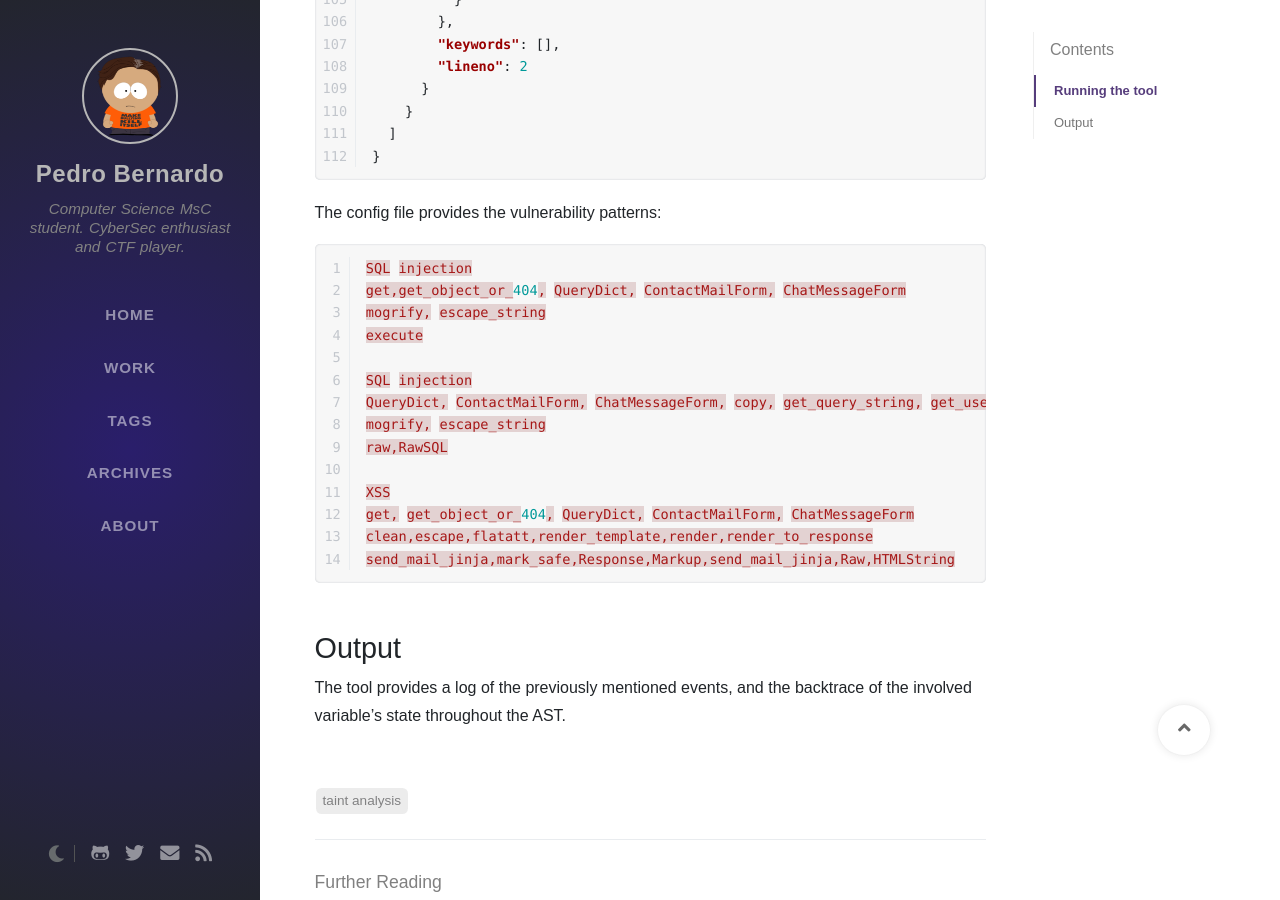
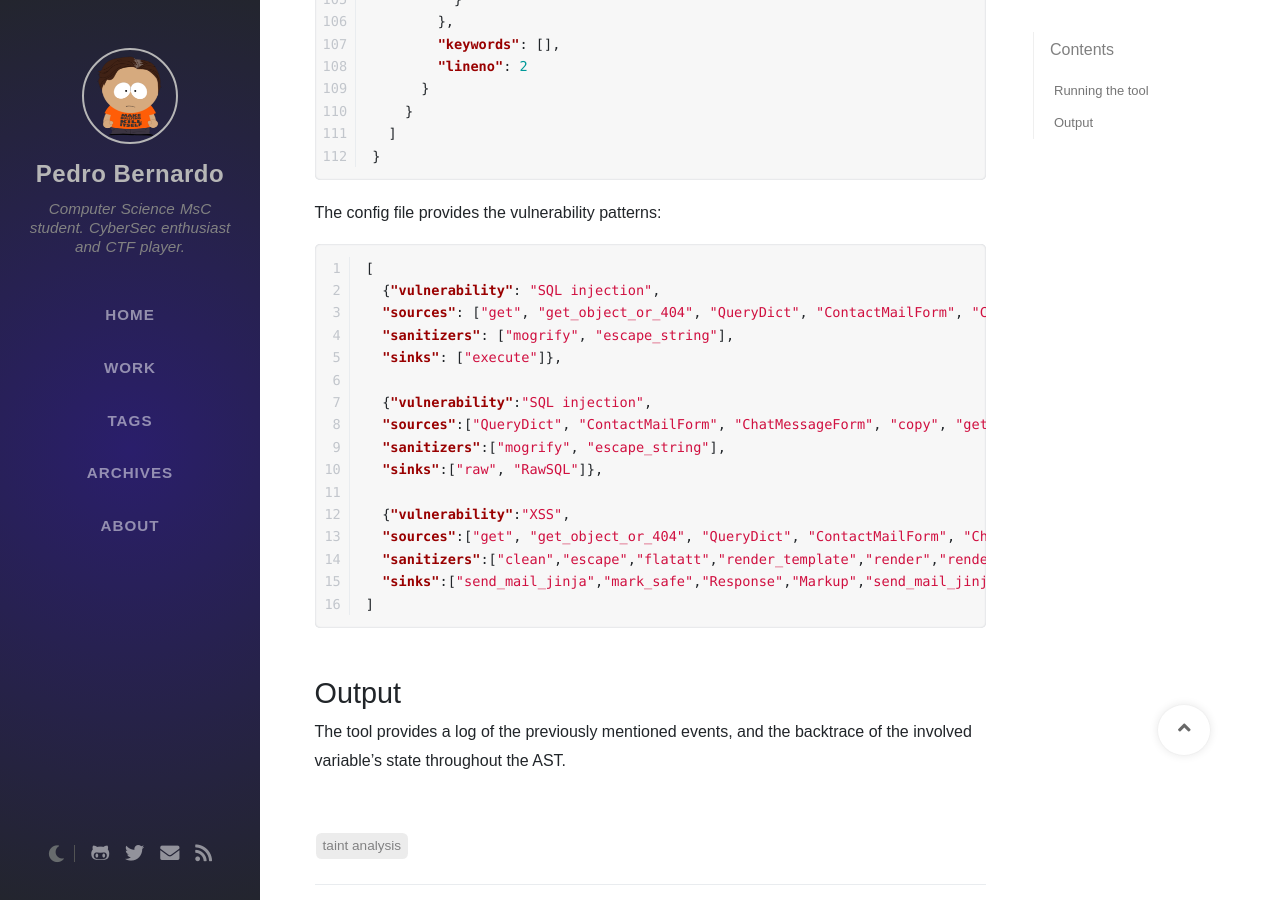
Before and after one commit to Pedro-Bernardo/pedro-bernardo.github.io, a Jekyll site: the page built from _posts/2019-11-29-Software_Security_coursework.md, in a window 1280 px wide and 900 px high, scrolled down 3854 px. Built offline with Jekyll 4.4.1, drawn with Linux system fonts in a browser that asks for light colours; nearby versions of some CDN libraries; some web fonts are replaced; comment, search, counter and statistics services are not loaded.

````diff
--- a/_posts/2019-11-29-Software_Security_coursework.md
+++ b/_posts/2019-11-29-Software_Security_coursework.md
@@ -168,20 +168,22 @@ q = cursor.execute("SELECT pass FROM users WHERE user='%s'" % uname)
 
 The config file provides the vulnerability patterns:
 ```json
-SQL injection
-get,get_object_or_404, QueryDict, ContactMailForm, ChatMessageForm
-mogrify, escape_string
-execute
+[
+  {"vulnerability": "SQL injection",
+  "sources": ["get", "get_object_or_404", "QueryDict", "ContactMailForm", "ChatMessageForm"],
+  "sanitizers": ["mogrify", "escape_string"],
+  "sinks": ["execute"]},
 
-SQL injection
-QueryDict, ContactMailForm, ChatMessageForm, copy, get_query_string, get_user_or_404, User
-mogrify, escape_string
-raw,RawSQL
+  {"vulnerability":"SQL injection",
+  "sources":["QueryDict", "ContactMailForm", "ChatMessageForm", "copy", "get_query_string"],
+  "sanitizers":["mogrify", "escape_string"],
+  "sinks":["raw", "RawSQL"]},
 
-XSS
-get, get_object_or_404, QueryDict, ContactMailForm, ChatMessageForm
-clean,escape,flatatt,render_template,render,render_to_response
-send_mail_jinja,mark_safe,Response,Markup,send_mail_jinja,Raw,HTMLString
+  {"vulnerability":"XSS",
+  "sources":["get", "get_object_or_404", "QueryDict", "ContactMailForm", "ChatMessageForm"],
+  "sanitizers":["clean","escape","flatatt","render_template","render","render_to_response"],
+  "sinks":["send_mail_jinja","mark_safe","Response","Markup","send_mail_jinja","Raw"]}
+]
 ```
 
 # Output
````
